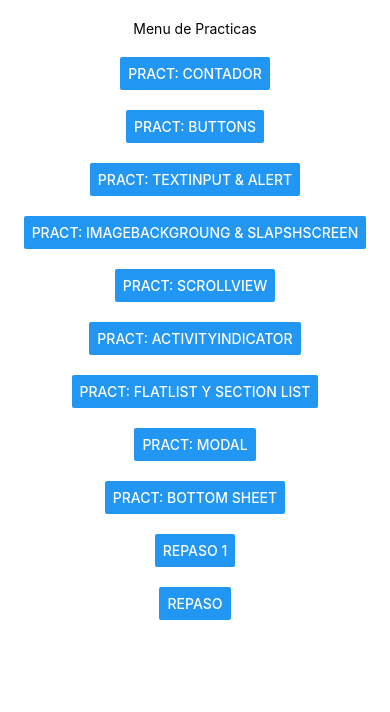
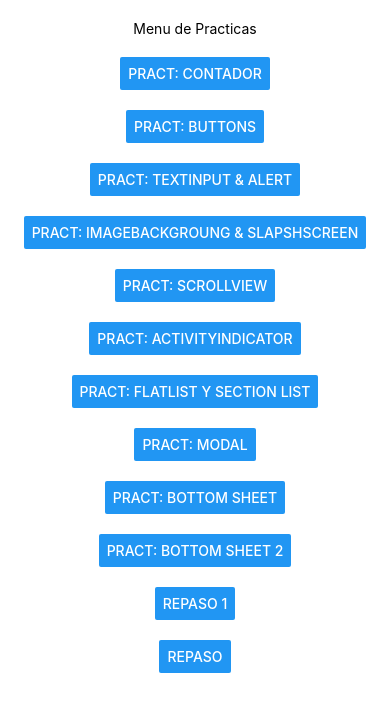
Before and after one commit to JoseArmandoSUP/PAM215, a React Native app in the folder intro/: screen / in a window 390 px wide. Shown: the top 712 px of the page. Built offline with nearby package versions, Linux system fonts and the light colour scheme.

Commit message:
Bottom Sheet Completada

```diff
--- a/intro/screens/MenuScreen.js
+++ b/intro/screens/MenuScreen.js
@@ -1,4 +1,4 @@
-import { Text, StyleSheet, View } from 'react-native'
+import { Text, StyleSheet, View, ScrollView} from 'react-native'
 import React, { useState } from 'react'
 import ContadorScreen from './ContadorScreens';
 import BotonesScreen from './BotonesScreens';
@@ -9,6 +9,7 @@ import ActivityIndica from './ActivityIndi';
 import FlatList from './FlatYsection';
 import Modal from './ModalScreen';
 import ButtomSheet from './ButtomSheet';
+import ButtomSheet2 from './ButtomSheet2';
 import Repaso1 from './Repaso1';
 import Repaso from './Repaso';
 import { Button } from 'react-native-web';
@@ -36,6 +37,8 @@ export default function MenuScreen() {
             return<Modal/>
         case 'buttomSheet':
             return<ButtomSheet/>
+        case 'buttomSheet2':
+            return<ButtomSheet2></ButtomSheet2>
         case 'repaso1':
             return<Repaso1/>
         case 'repaso':
@@ -43,6 +46,7 @@ export default function MenuScreen() {
         case 'menu':
             default:
                 return (
+                    <ScrollView>
                         <View style={styles.botones}>
                             <Text>Menu de Practicas</Text>
                             <Button onPress={()=>setScreen('contador')} title='Pract: Contador'></Button>
@@ -54,9 +58,12 @@ export default function MenuScreen() {
                             <Button onPress={()=>setScreen('flatList')} title='Pract: FlatList y Section List'></Button>
                             <Button onPress={()=>setScreen('modal')} title='Pract: Modal'></Button>
                             <Button onPress={()=>setScreen('buttomSheet')} title='Pract: Bottom Sheet'></Button>
+                            <Button onPress={()=>setScreen('buttomSheet2')} title='Pract: Bottom Sheet 2'></Button>
                             <Button onPress={()=>setScreen('repaso1')} title='Repaso 1'></Button>
                             <Button onPress={()=>setScreen('repaso')} title='Repaso'></Button>
                         </View>
+                    </ScrollView>
+
                 )
     }
 
```
Lines whose indentation alone changed are shown as unchanged.
